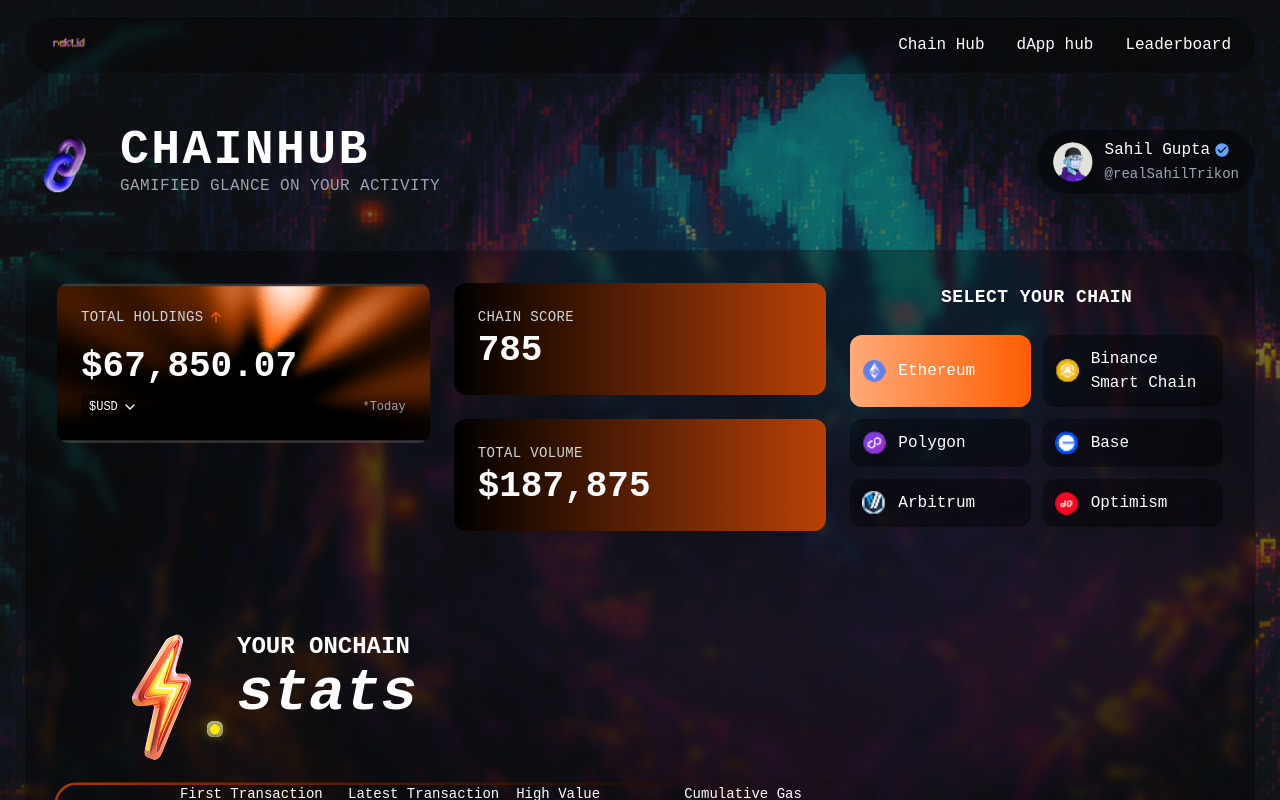
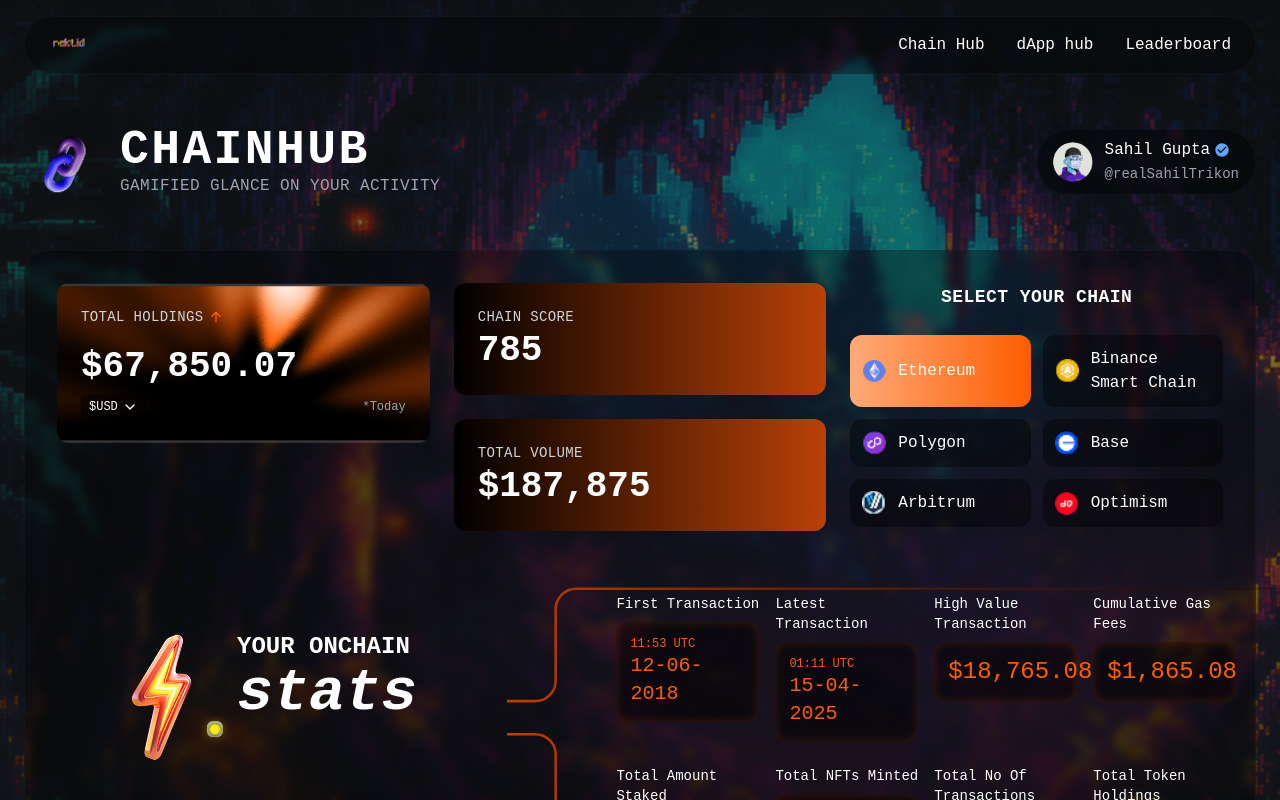
Before and after one commit to ayuxy027/gig, a React (Vite) app: page / in a window 1280 px wide. Built offline with nearby package versions, Linux system fonts and the light colour scheme.

Commit message:
Fixed layout

```diff
--- a/src/pages/HeroPage.tsx
+++ b/src/pages/HeroPage.tsx
@@ -51,11 +51,23 @@
     // -------------------- VECTOR PATH POSITIONING --------------------
     // These control the background vector that contains the transaction stats
     const vectorPositionStyles = {
-        right: "-50px",  // More negative value to shift further right
-        top: "60px",    // Adjusted to align better with the title text
-        width: "calc(100% + 100px)",  // Adjusted width
-        height: "450px", // Maintained height
-        zIndex: 1,     // Ensure it's behind the stats content
+        // HORIZONTAL POSITIONING
+        // More negative = move right, More positive = move left
+        right: "-550px",
+
+        // VERTICAL POSITIONING
+        // More positive = move down, More negative = move up
+        top: "-135px",
+
+        // SIZE ADJUSTMENTS
+        // Increase width to stretch horizontally
+        width: "calc(100% + 100px)",
+        // Increase height to stretch vertically
+        height: "450px",
+
+        // Z-INDEX CONTROLS STACKING ORDER
+        // Higher values appear on top of lower values
+        zIndex: 1,
     }
 
     // -------------------- YELLOW DOT CONNECTOR POSITIONING --------------------
@@ -63,63 +75,95 @@
 
     // FIRST CONNECTOR DOT (Top dot)
     const connector1Position = {
-        top: "80px",   // Adjusted to align with the light plug
-        left: "140px", // Positioned to connect with the light plug
+        // VERTICAL POSITION: Higher value = lower on page, Lower value = higher on page
+        top: "80px",
+        // HORIZONTAL POSITION: Higher value = more right, Lower value = more left
+        left: "140px",
     }
 
     // SECOND CONNECTOR DOT (Bottom dot)
     const connector2Position = {
-        top: "320px",  // Adjusted to align with the second light plug
-        left: "140px", // Positioned to connect with the light plug
+        // VERTICAL POSITION: Higher value = lower on page, Lower value = higher on page
+        top: "320px",
+        // HORIZONTAL POSITION: Higher value = more right, Lower value = more left
+        left: "140px",
     }
 
     // -------------------- STATS GRID SPACING AND POSITIONING --------------------
     // These control the overall spacing and positioning of the stats boxes
+    const statsGridStyles = {
+        // HORIZONTAL POSITIONING
+        // Positive = move right, Negative = move left
+        offsetX: "-440px",  // Adjusted to place stats inside the vector
 
+        // VERTICAL POSITIONING
+        // Positive = move down, Negative = move up
+        offsetY: "-190px",  // Aligned with the vector's vertical position
+
+        // TOP MARGIN
+        // Space between elements above and the stats grid
+        marginTop: "100px",
+
+        // HORIZONTAL PADDING
+        // Space on the left and right sides of the stats grid
+        paddingLeft: "40px",
+        paddingRight: "0px",
+
+        // WIDTH CONTROL
+        // Controls how much of the available width is used
+        // Smaller percentage = narrower grid, Larger percentage = wider grid
+        widthPercentage: "85%",
+
+        // RIGHT MARGIN
+        // Space on the right side of the stats grid
+        rightMargin: "30px"
+    }
+
+    // -------------------- STATS GRID SPACING --------------------
     const statsGridSpacing = {
-        // Space between individual stat boxes (horizontal and vertical)
-        gap: "16px",     // Adjusted for better fit
+        // HORIZONTAL AND VERTICAL GAP BETWEEN STAT BOXES
+        // Larger value = more space between boxes
+        gap: "16px",
 
-        // Top margin of the entire stats section
-        marginTop: "100px", // Kept the same
-
-        // Horizontal padding to center the stats within the vector
-        paddingLeft: "40px",  // Reduced to fit stats in narrower space
-        paddingRight: "0px", // Adjusted to fit content right-aligned
-
-        // Space between the first and second row of stats
-        rowGap: "24px", // Maintained for good vertical spacing
+        // VERTICAL SPACING BETWEEN STAT ROWS
+        // Larger value = more space between rows
+        rowGap: "24px",
     }
 
     // -------------------- STATS BOX STYLING --------------------
     // These control the appearance and sizing of individual stat boxes
+    const statsBoxStyles = {
+        // INTERNAL PADDING WITHIN EACH STATS BOX
+        // Larger value = bigger boxes, Smaller value = smaller boxes
+        padding: "14px",
 
-    const statsBoxStyles = {
-        // Internal padding within each stats box
-        // Increase for larger boxes, decrease for smaller
-        padding: "14px", // Try values between 10px and 18px
-
-        // Box shadow for the glow effect
-        // Increase last value (0.2) for stronger glow
+        // BOX SHADOW FOR GLOW EFFECT
+        // Increase the last value (0.2) for stronger glow
         boxShadow: "inset 0 0 10px rgba(253, 93, 0, 0.2)",
 
-        // Corner radius for the stats boxes
-        // Increase for more rounded corners
-        borderRadius: "12px", // Try values between 8px and 16px
+        // CORNER RADIUS FOR THE STATS BOXES
+        // Larger value = more rounded corners
+        borderRadius: "12px",
     }
 
     // -------------------- LIGHTNING AND HEADER POSITIONING --------------------
     // These control the positioning of the lightning image and "YOUR ONCHAIN stats" text
+    const headerStyles = {
+        // HORIZONTAL POSITION OF HEADER
+        // Positive = move right, Negative = move left
+        offsetX: "40px",
 
-    const headerStyles = {
-        // Space between lightning image and stats text
-        marginRight: "8px", // Increased from 6px to 8px
+        // SPACING BETWEEN LIGHTNING AND TEXT
+        // Larger value = more space between
+        marginRight: "8px",
 
-        // Space below the header before the stats grid
-        marginBottom: "20px", // Increased from 16px to 20px for better spacing
+        // SPACE BELOW HEADER
+        // Larger value = more space below header
+        marginBottom: "20px",
 
-        // Lightning image size
-        lightningWidth: "32px", // Increased from 28px to 32px for better visibility
+        // LIGHTNING IMAGE SIZE
+        // Larger value = bigger lightning image
+        lightningWidth: "32px",
     }
 
     return (
@@ -258,7 +302,7 @@
                                     <div
                                         className="relative"
                                         style={{
-                                            marginTop: statsGridSpacing.marginTop
+                                            marginTop: statsGridStyles.marginTop
                                         }}
                                     >
                                         {/* Lightning and Stats Header - Title Section */}
@@ -266,7 +310,7 @@
                                             marginBottom: headerStyles.marginBottom,
                                             position: "relative",
                                             zIndex: 10,
-                                            marginLeft: "40px" // Added margin to move title more to the right
+                                            marginLeft: headerStyles.offsetX // Adjust this to move the title horizontally
                                         }}>
                                             <div className="relative" style={{ marginRight: headerStyles.marginRight }}>
                                                 {/* Lightning image - adjust width in headerStyles */}
@@ -290,10 +334,10 @@
                                             className="absolute pointer-events-none"
                                             style={{
                                                 // Position adjustments from vectorPositionStyles
-                                                right: vectorPositionStyles.right,
-                                                top: vectorPositionStyles.top,
-                                                width: vectorPositionStyles.width,
-                                                height: vectorPositionStyles.height,
+                                                right: vectorPositionStyles.right,  // Move left/right
+                                                top: vectorPositionStyles.top,      // Move up/down
+                                                width: vectorPositionStyles.width,  // Adjust width
+                                                height: vectorPositionStyles.height, // Adjust height
                                                 zIndex: vectorPositionStyles.zIndex,
                                             }}
                                         >
@@ -344,11 +388,12 @@
                                             className="relative"
                                             style={{
                                                 zIndex: 5,
-                                                // Padding to position stats within vector
-                                                paddingLeft: statsGridSpacing.paddingLeft,
-                                                paddingRight: statsGridSpacing.paddingRight,
-                                                position: "relative", // Ensures proper stacking
-                                                right: "-40px", // Shifts the stats grid further right to align with vector
+                                                // Positioning of entire stats grid
+                                                paddingLeft: statsGridStyles.paddingLeft,
+                                                paddingRight: statsGridStyles.paddingRight,
+                                                position: "relative",
+                                                right: statsGridStyles.offsetX, // Horizontal position: negative = more right
+                                                top: statsGridStyles.offsetY,   // Vertical position: positive = move down
                                             }}
                                         >
                                             {/* First Row of Stats */}
@@ -357,9 +402,9 @@
                                                 style={{
                                                     gap: statsGridSpacing.gap,
                                                     marginBottom: statsGridSpacing.rowGap,
-                                                    width: "90%", // Added to ensure stats fit inside vector
-                                                    marginLeft: "auto", // Aligns to the right
-                                                    marginRight: "30px" // Gives some margin on the right
+                                                    width: statsGridStyles.widthPercentage, // Controls overall width of the stats grid
+                                                    marginLeft: "auto", // Keeps right alignment
+                                                    marginRight: statsGridStyles.rightMargin // Controls right margin
                                                 }}
                                             >
                                                 {/* First Transaction */}
@@ -430,9 +475,9 @@
                                                 className="grid grid-cols-4"
                                                 style={{
                                                     gap: statsGridSpacing.gap,
-                                                    width: "90%", // Added to ensure stats fit inside vector
-                                                    marginLeft: "auto", // Aligns to the right
-                                                    marginRight: "30px" // Gives some margin on the right
+                                                    width: statsGridStyles.widthPercentage, // Controls overall width of the stats grid
+                                                    marginLeft: "auto", // Keeps right alignment
+                                                    marginRight: statsGridStyles.rightMargin // Controls right margin
                                                 }}
                                             >
                                                 {/* Total Amount Staked */}
```
